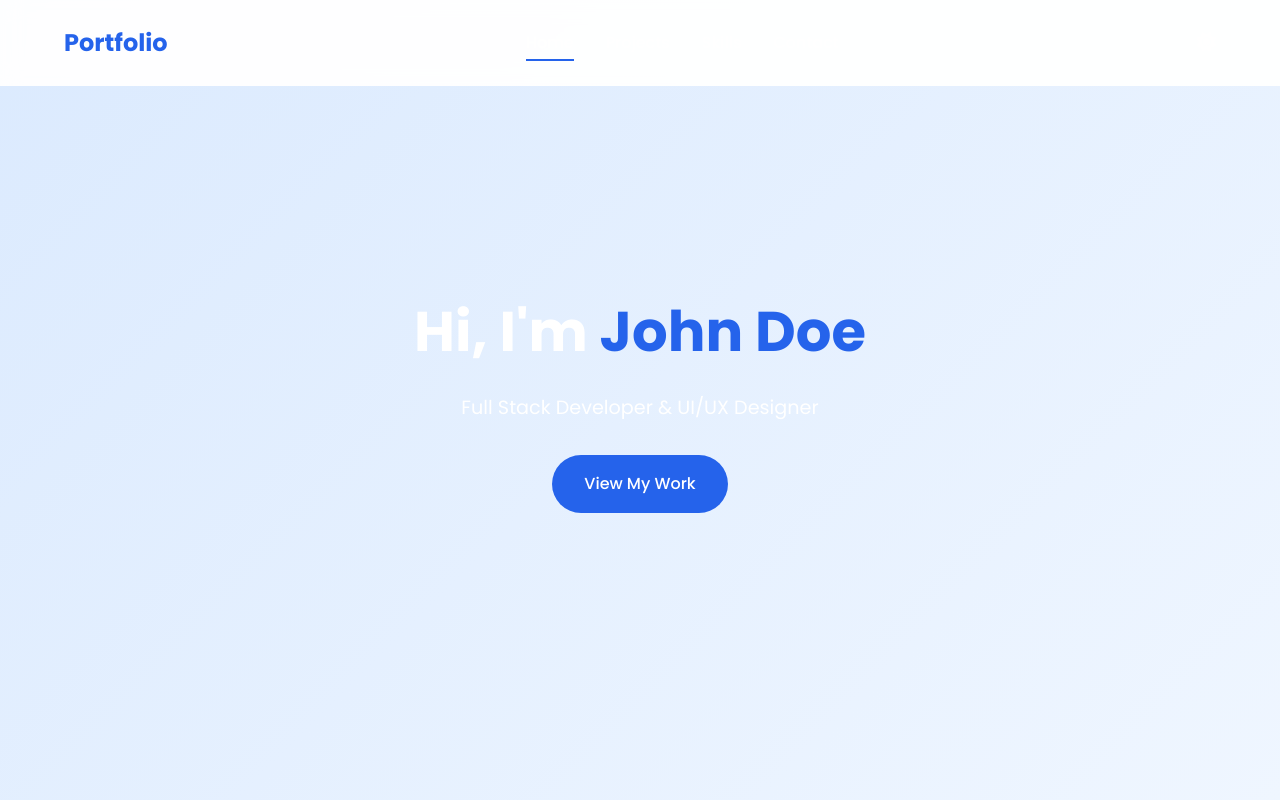
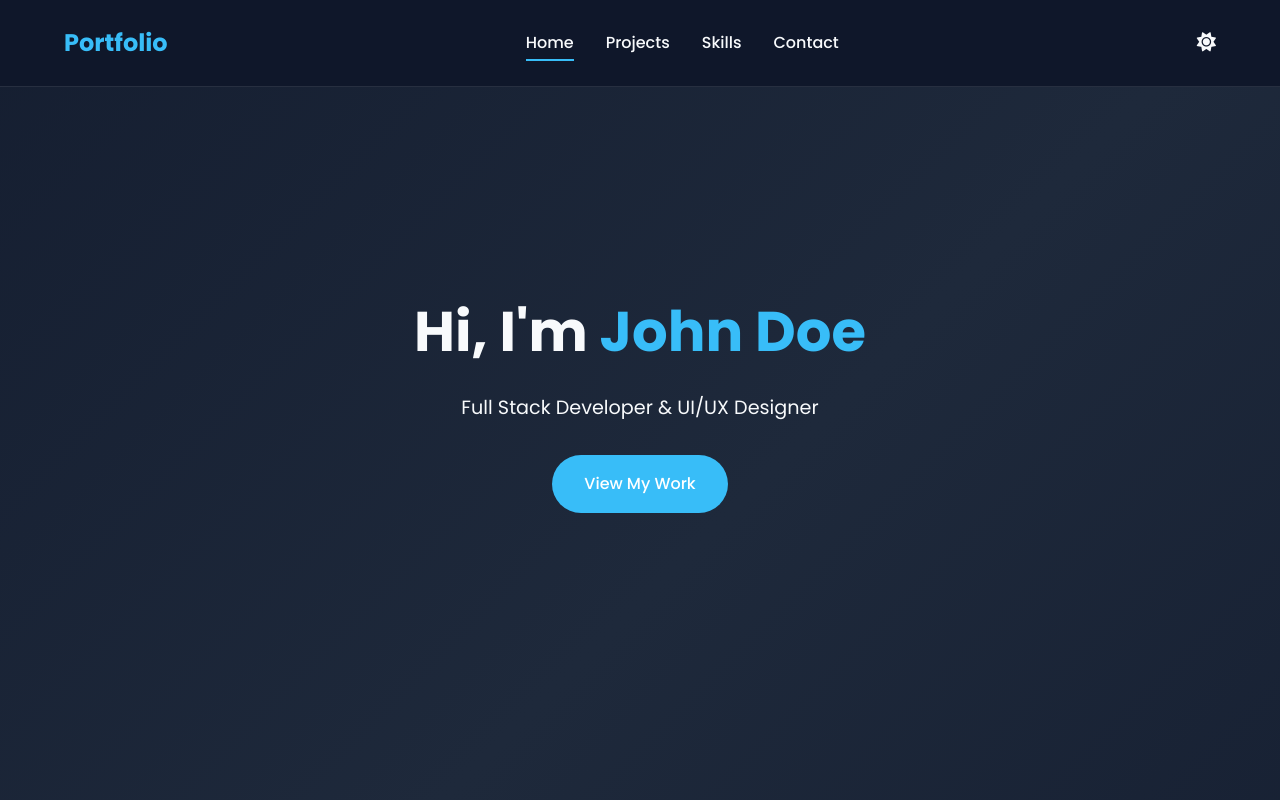
Before and after one commit to chanmyae97/Javascipt-Practice, a plain HTML site: page portfolio/index.html in a window 1280 px wide. Both pictures are taken after a click on the element 1206 px from the left and 43 px from the top of the page. Shown: the top 800 px of the page. Drawn offline with Linux system fonts and the light colour scheme.

Commit message:
Testing Ai code

```diff
--- a/portfolio/script.js
+++ b/portfolio/script.js
@@ -50,14 +50,20 @@ document.addEventListener('DOMContentLoaded', () => {
 
     function updateTheme() {
         if (isDark) {
-            root.style.setProperty('--bg-color', '#1a1a1a');
-            root.style.setProperty('--text-color', '#ffffff');
-            root.style.setProperty('--card-bg', '#2d2d2d');
+            root.style.setProperty('--bg-color', '#0f172a');
+            root.style.setProperty('--text-color', '#f8fafc');
+            root.style.setProperty('--card-bg', '#1e293b');
+            root.style.setProperty('--hero-bg', 'linear-gradient(135deg, #0f172a 0%, #1e293b 50%, #0f172a 100%)');
+            root.style.setProperty('--primary-color', '#38bdf8');
+            root.style.setProperty('--secondary-color', '#0ea5e9');
             themeToggle.innerHTML = '<i class="fas fa-sun"></i>';
         } else {
             root.style.setProperty('--bg-color', '#ffffff');
             root.style.setProperty('--text-color', '#1f2937');
             root.style.setProperty('--card-bg', '#f3f4f6');
+            root.style.setProperty('--hero-bg', 'linear-gradient(135deg, #dbeafe 0%, #eff6ff 50%, #dbeafe 100%)');
+            root.style.setProperty('--primary-color', '#2563eb');
+            root.style.setProperty('--secondary-color', '#3b82f6');
             themeToggle.innerHTML = '<i class="fas fa-moon"></i>';
         }
     }
--- a/portfolio/style.css
+++ b/portfolio/style.css
@@ -6,7 +6,17 @@
     --text-color: #1f2937;
     --bg-color: #ffffff;
     --card-bg: #f3f4f6;
+    --hero-bg: linear-gradient(135deg, #dbeafe 0%, #eff6ff 100%);
     --transition: all 0.3s ease;
+}
+
+[data-theme="dark"] {
+    --primary-color: #38bdf8;
+    --secondary-color: #0ea5e9;
+    --text-color: #f8fafc;
+    --bg-color: #0f172a;
+    --card-bg: #1e293b;
+    --hero-bg: linear-gradient(135deg, #0f172a 0%, #1e293b 100%);
 }
 
 * {
@@ -32,10 +42,11 @@ body {
     justify-content: space-between;
     align-items: center;
     padding: 1.5rem 5%;
-    background: rgba(255, 255, 255, 0.95);
+    background: var(--bg-color);
     backdrop-filter: blur(10px);
     z-index: 1000;
     transition: var(--transition);
+    border-bottom: 1px solid rgba(255, 255, 255, 0.1);
 }
 
 .nav-logo {
@@ -82,7 +93,21 @@ body {
     display: flex;
     align-items: center;
     padding: 0 5%;
-    background: linear-gradient(135deg, #dbeafe 0%, #eff6ff 100%);
+    background: var(--hero-bg);
+    background-size: 200% 200%;
+    animation: gradientAnimation 8s ease infinite;
+}
+
+@keyframes gradientAnimation {
+    0% {
+        background-position: 0% 50%;
+    }
+    50% {
+        background-position: 100% 50%;
+    }
+    100% {
+        background-position: 0% 50%;
+    }
 }
 
 .hero-content {
```
